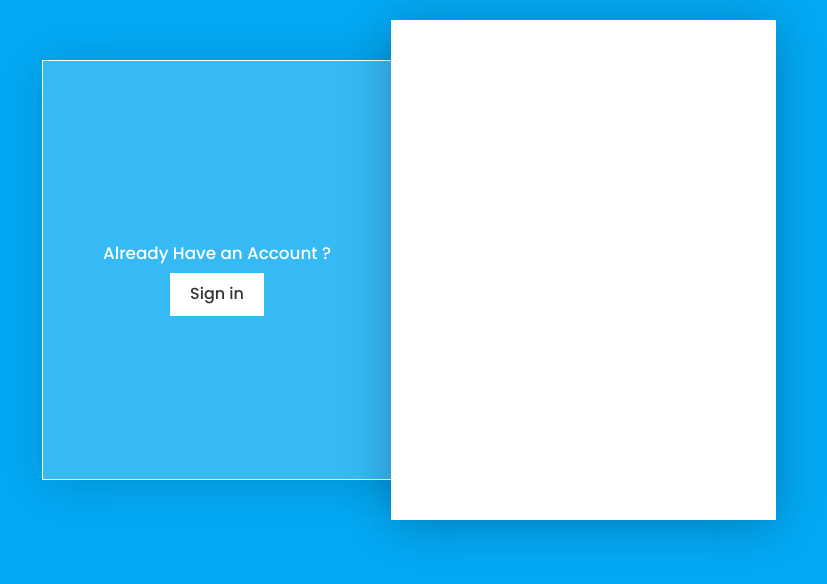
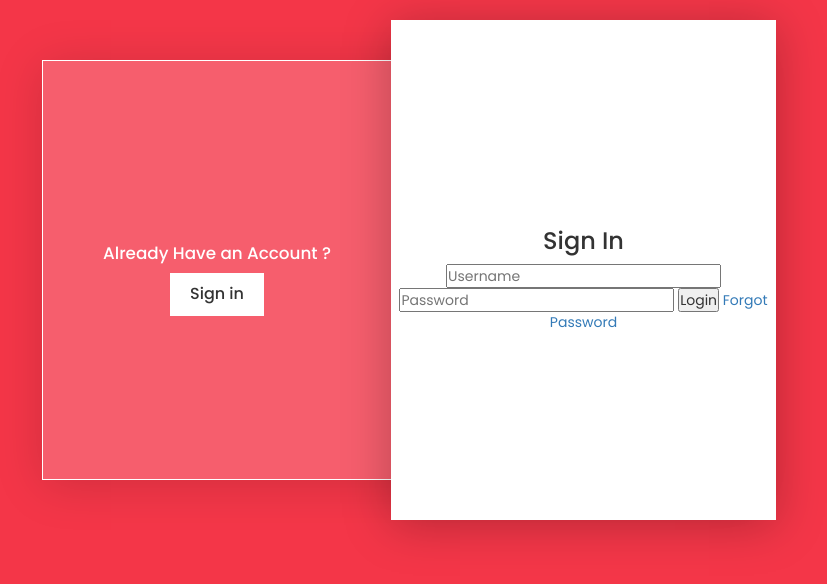
Before and after one commit to Eg-MD-Sunny/MiniPart_Login-Form-Authentication-In-JS-With-LocalStorage, a plain HTML site: page index.html in a window 1280 px wide. Both pictures are taken after a click on the button "Sign up". Shown: the whole page, without its empty margins (263-1090 px from the left). Drawn offline with nearby package versions, Linux system fonts and the light colour scheme.

Commit message:
Animation

```diff
--- a/app.js
+++ b/app.js
@@ -1,10 +1,13 @@
 const signinBtn = document.querySelector('.signinBtn');
 const signupBtn = document.querySelector('.signupBtn');
 const fromBx = document.querySelector('.fromBx');
+const body = document.querySelector('body');
 
 signupBtn.onclick = function(){
     fromBx.classList.add('active');
+    body.classList.add('active');
 }
 signinBtn.onclick = function(){
     fromBx.classList.remove('active');
+    body.classList.remove('active');
 }
--- a/index.html
+++ b/index.html
@@ -25,7 +25,17 @@
                     <button class="signupBtn">Sign up</button>
                 </div>
             </div>
-            <div class="fromBx"></div>
+            <div class="fromBx">
+                <div class=""form signinFrom>
+                    <form>
+                        <h3>Sign In</h3>
+                        <input type="text" placeholder="Username">
+                        <input type="password" placeholder="Password">
+                        <input type="submit" value="Login">
+                        <a href="#" class="Forgot">Forgot Password</a>
+                    </form>
+                </div>
+            </div>
         </div>
 
 
--- a/style.css
+++ b/style.css
@@ -12,6 +12,9 @@ body{
     min-height:100vh;
     background-color:#03a9f4;
     transition: 0.5s;
+}
+body.active{
+    background-color:#f43648;
 }
 .container{
     position:relative;
```
